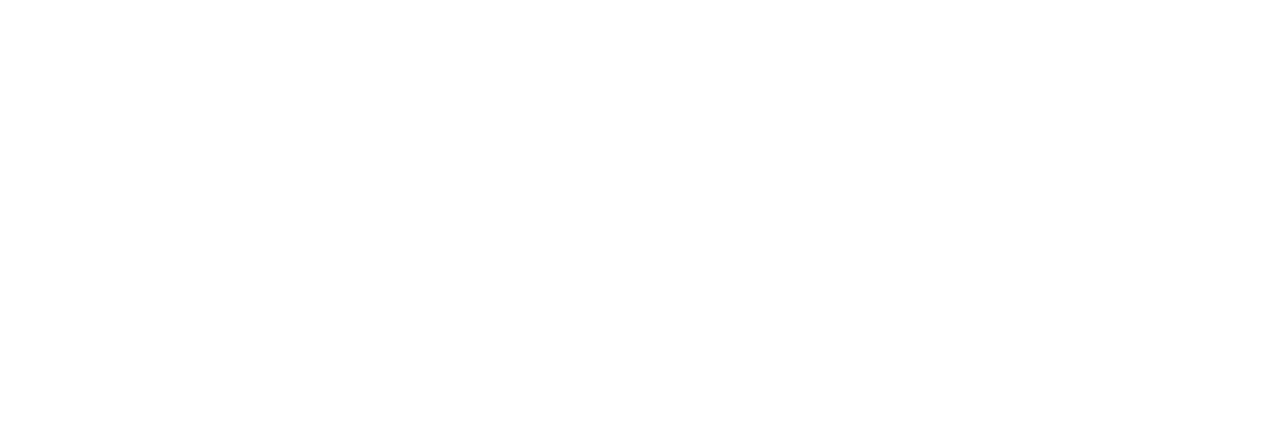
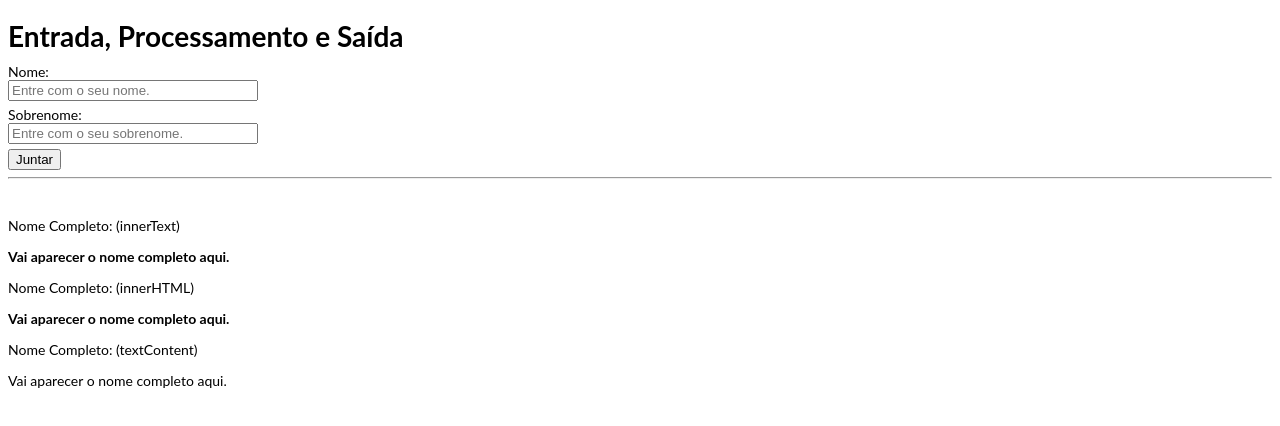
Before and after one commit to Ellon777/javascript-nomesobrenome, a plain HTML site: page devweb2/index.html in a window 1280 px wide. Drawn offline with Linux system fonts and the light colour scheme.

Commit message:
Add files via upload

```diff
--- /dev/null
+++ b/devweb2/css/styles.css
@@ -0,0 +1,24 @@
+@charset "UTF-8";
+
+body {
+    font-family: Lato, Arial, "Times New Roman";
+    font-size: 14px;
+}
+
+h1 {
+    margin-bottom: 5px;
+}
+
+form {
+    display: flex;
+    flex-direction: column;
+    width: 250px;
+}
+
+label, input[text], button {
+    margin-top: 5px;
+}
+
+#nomecompleto, #nomecompleto1 {
+    font-weight: bold;
+}
--- a/devweb2/index.html
+++ b/devweb2/index.html
@@ -1,18 +1,32 @@
 <!DOCTYPE html>
 <html lang="pt-br">
-
     <head>
         <meta charset="UTF-8">
         <meta name="viewport" content="width=device-width, initial-scale=1.0">
+        <link rel="stylesheet" type="text/css" href="css/styles.css" />
         <title>JavaScript - Nome e Sobrenome</title>
     </head>
+    <body>
+        <h1>Entrada, Processamento e Saída</h1>
+        <form id="nomes" action="" method="get">
+            <label for="nome">Nome:</label>
+            <input type="text" id="nome" placeholder="Entre com o seu nome." tabindex="1" />
+            <label for="sobrenome">Sobrenome:</label>
+            <input type="text" id="sobrenome" placeholder="Entre com o seu sobrenome." tabindex="2" />
+        </form>
+        <!-- #region Botão Juntar -->
+        <button id="juntar" onclick="juntarNome()" tabindex="3">Juntar</button>
+        <!-- #endregion -->
 
-<body>
-    <h1></h1>
+        <hr />
+        <br />
+        <p>Nome Completo: (innerText)</p>
+        <p id="nomecompleto">Vai aparecer o nome completo aqui.</p>
+        <p>Nome Completo: (innerHTML)</p>
+        <p id="nomecompleto1">Vai aparecer o nome completo aqui.</p>
+        <p>Nome Completo: (textContent)</p>
+        <p id="nomecompleto2">Vai aparecer o nome completo aqui.</p>
 
-
-
-
+        <script type="text/JavaScript" src="js/utilidades.js"></script>
     </body>
-
 </html>
--- /dev/null
+++ b/devweb2/js/utilidades.js
@@ -0,0 +1,16 @@
+function juntarNome() {
+    let      nome = document.getElementById("nome").value;
+    let sobrenome = document.getElementById("sobrenome").value;
+
+    // 1. Concatenação de strings normal.
+    let nomecompleto = nome + ' ' + sobrenome;
+
+    // 2. Uso de interpolação strings (template strings).
+    let nomecompleto1 = `<i>${nome} <br>${sobrenome}</i>`;
+
+    // 3. Injetar texto da variável nomecompleto na tag <p> cujo id é "nomecompleto".
+    document.getElementById("nomecompleto").innerText = nomecompleto;
+
+    // 4. Injetar texto da variável nomecompleto1 na tag <p> cujo id é "nomecompleto1".
+    document.getElementById("nomecompleto1").innerHTML = nomecompleto1;
+}
```
Lines whose indentation alone changed are shown as unchanged.
